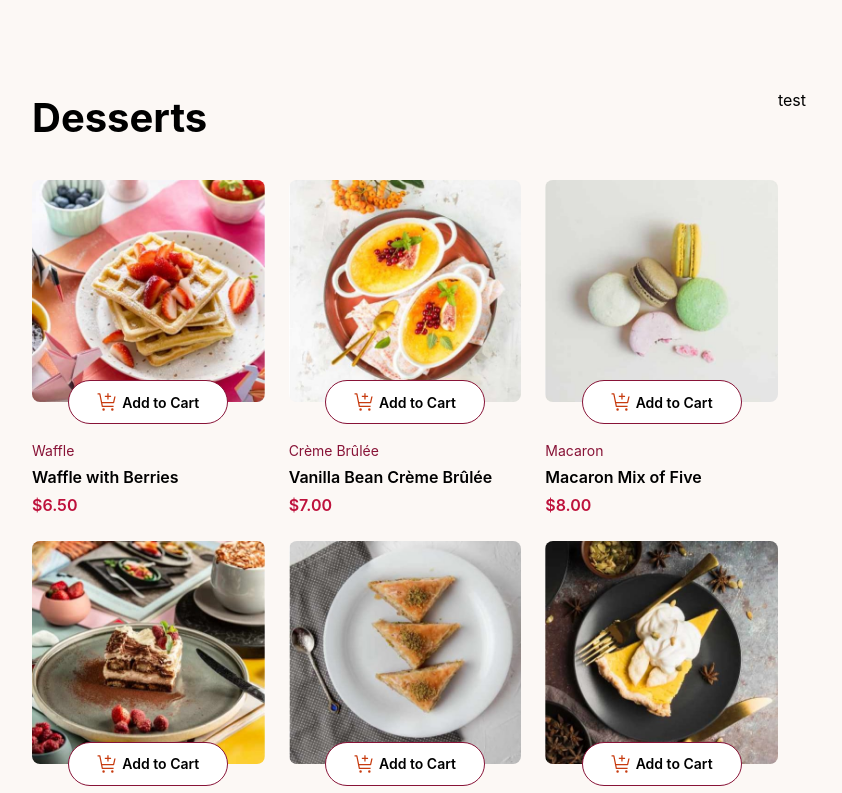
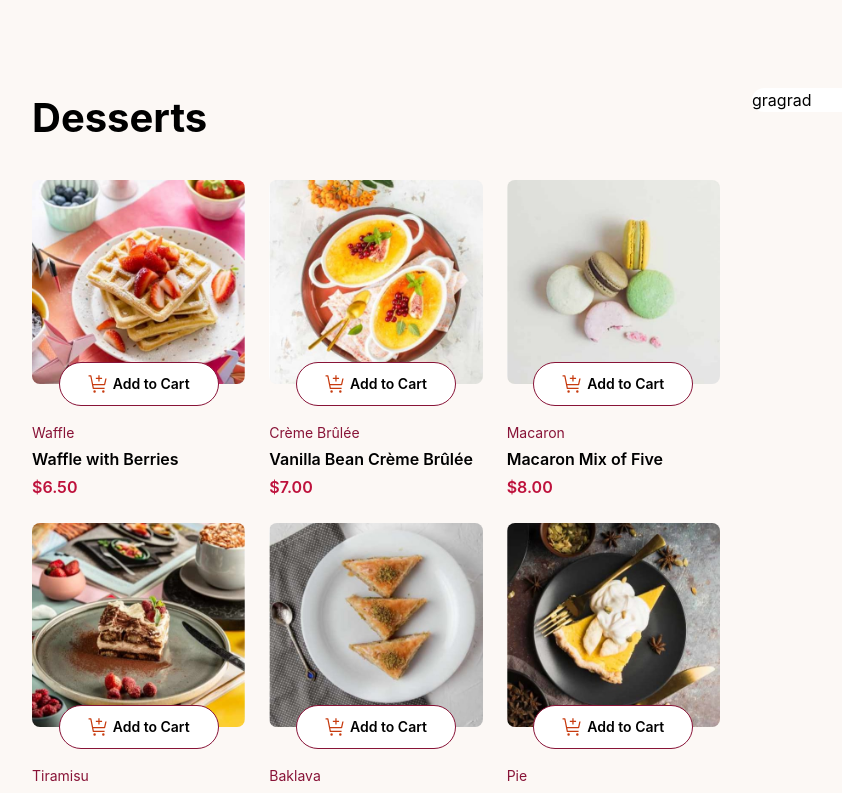
Before and after one commit to LukeT2340/ProductListWithCart, a React (Create React App) app: page / in a window 1280 px wide. Shown: the top 793 px of the page, without its empty margins (56-898 px from the left). Built offline with nearby package versions, Linux system fonts and the light colour scheme.

Commit message:
Fixed incrementing and decrementing number of items in cart

```diff
--- a/src/App.tsx
+++ b/src/App.tsx
@@ -1,14 +1,15 @@
 import './App.css'
 import ProductsDisplay from './components/ProductsDisplay'
+import Cart from './components/Cart'
 
 function App() {
   return (
-    <div className="flex flex-row bg-lightCream p-[88px]">
+    <div className="flex flex-row bg-lightCream p-[88px] gap-[32px]">
       <div className='flex flex-col w-[800px]'>
         <ProductsDisplay />
       </div>
       <div className='w-[384px]'>
-        <h1>test</h1>
+        <Cart />
       </div>
     </div>
   )
--- a/src/ProductsList.ts
+++ b/src/ProductsList.ts
@@ -1,15 +1,15 @@
-import { Product } from "./ProductClass";
+import { Product } from "./classes/ProductClass";
 
 const productsList = [
-    new Product("Waffle with Berries", "Waffle", 6.50, "waffle"),
-    new Product("Vanilla Bean Crème Brûlée", "Crème Brûlée", 7.00, "creme-brulee"),
-    new Product("Macaron Mix of Five", "Macaron", 8.00, "macaron"),
-    new Product("Classic Tiramisu", "Tiramisu", 5.50, "Tiramisu"),
-    new Product("Pistachio Baklava", "Baklava", 4.00, "Baklava"),
-    new Product("Lemon Meringue Pie", "Pie", 5.00, "meringue"),
-    new Product("Red Velvet Cake", "Cake", 4.50, "cake"),
-    new Product("Salted Caramel Brownie", "Brownie", 5.50, "Brownie"),
-    new Product("Vanilla Panna Cotta", "Panna Cotta", 6.50, "panna-cotta")
+    new Product("Waffle with Berries", "Waffle", 6.50, "waffle", 0),
+    new Product("Vanilla Bean Crème Brûlée", "Crème Brûlée", 7.00, "creme-brulee", 0),
+    new Product("Macaron Mix of Five", "Macaron", 8.00, "macaron", 0),
+    new Product("Classic Tiramisu", "Tiramisu", 5.50, "Tiramisu", 0),
+    new Product("Pistachio Baklava", "Baklava", 4.00, "Baklava", 0),
+    new Product("Lemon Meringue Pie", "Pie", 5.00, "meringue", 0),
+    new Product("Red Velvet Cake", "Cake", 4.50, "cake", 0),
+    new Product("Salted Caramel Brownie", "Brownie", 5.50, "Brownie", 0),
+    new Product("Vanilla Panna Cotta", "Panna Cotta", 6.50, "panna-cotta", 0)
 ]
 
 // Add this line to make the file a module
--- a/src/ProductClass.ts
+++ b/src/classes/ProductClass.ts
@@ -3,6 +3,7 @@ export interface ProductInterface {
   shortTitle: string;
   price: number;
   imageName: string;
+  amount: number;
 }
 
 export class Product {
@@ -10,11 +11,13 @@ export class Product {
   shortTitle: string;
   price: number;
   imageName: string;
+  amount: number;
 
-  constructor(longTitle: string, shortTitle: string, price: number, imageName: string) {
+  constructor(longTitle: string, shortTitle: string, price: number, imageName: string, amount: number) {
     this.longTitle = longTitle;
     this.shortTitle = shortTitle;
     this.price = price;
     this.imageName = imageName;
+    this.amount = amount
   }
 }
--- /dev/null
+++ b/src/components/Cart.tsx
@@ -0,0 +1,9 @@
+const Cart = () => {
+    return (
+        <div className="bg-white w-[384px] rounded-[12px]">
+            <p> gragrad</p>
+        </div>
+    )
+}
+
+export default Cart
--- a/src/components/ProductPreview.tsx
+++ b/src/components/ProductPreview.tsx
@@ -1,34 +1,46 @@
-import { ProductInterface } from '../ProductClass'
+import { ProductInterface } from '../classes/ProductClass'
 import React from 'react'
+import ProductPreviewProps from '../interfaces/ProductPreviewProps'
 
-interface ProductPreviewProps {
-    product: ProductInterface;
-    isSelected: Boolean;
-    setSelectedProducts: React.Dispatch<React.SetStateAction<ProductInterface[]>>;
-}
+const ProductPreview: React.FC<ProductPreviewProps> = ({ product, isSelected, setProducts }) => {
+    // Handle increment product amount in cart
+    const handleIncrementProductAmount = (product: ProductInterface) => {
+        setProducts(prevProducts =>
+            prevProducts.map(p =>
+                p.longTitle === product.longTitle ? { ...p, amount: p.amount + 1 } : p
+            )
+        )
+    }
 
-const ProductPreview: React.FC<ProductPreviewProps> = ({ product, isSelected, setSelectedProducts }) => {
-    // Handle add to cart button clicked
-    const handleAddToCartClicked = (product: ProductInterface) => {
-        setSelectedProducts(prevProducts => [...prevProducts, product])
+    // Handle decre,emt product amount in cart
+    const handleDecrementProductAmount = (product: ProductInterface) => {
+        setProducts(prevProducts =>
+            prevProducts.map(p =>
+                p.longTitle === product.longTitle ?
+                    p.amount > 0 ?
+                        { ...p, amount: p.amount - 1 } : p
+                        : p
+            )
+        )
     }
+
 
     return (
         <div className='flex flex-col font-RedHat'>
             <div className='relative flex justify-center items-center'>
                 <img className="rounded-[8px] z-1 mb-[22px]" src={`/assets/images/image-${product.imageName}-desktop.jpg`} alt={product.shortTitle} />
                 {isSelected ? (
-                    <div className='px-5 flex z-2 absolute bottom-0 bg-red-600 w-[160px] rounded-[999px] h-[44px]'>
-                        <button>
-                            <img src="/assets/images/icon-decrement-quantity.svg" alt="remove item icon"></img>
+                    <div className='px-5 flex z-2 items-center justify-between absolute bottom-0 bg-red-600 w-[160px] rounded-full h-[44px]'>
+                        <button onClick={() => handleDecrementProductAmount(product)} className="flex justify-center items-center border w-[20px] h-[20px] border-white rounded-full">
+                            <img src="/assets/images/icon-decrement-quantity.svg" alt="add item icon"></img>
                         </button>
-                        <p></p>
-                        <button>
-
+                        <p className='text-[14px] text-white font-semibold'>{product.amount}</p>
+                        <button onClick={() => handleIncrementProductAmount(product)} className="flex justify-center items-center border w-[20px] h-[20px] border-white rounded-full">
+                            <img src="/assets/images/icon-increment-quantity.svg" alt="remove item icon"></img>
                         </button>
                     </div>
                 ) : (
-                    <button onClick={() => handleAddToCartClicked(product)} className='gap-1 flex z-2 absolute border-rose-900 border-[1px] bottom-0 bg-white w-[160px] rounded-[999px] h-[44px] justify-center items-center'>
+                    <button onClick={() => handleIncrementProductAmount(product)} className='gap-1 flex z-2 absolute border-rose-900 border-[1px] bottom-0 bg-white w-[160px] rounded-full h-[44px] justify-center items-center'>
                         <img src="/assets/images/icon-add-to-cart.svg" alt="Add item to cart icon"></img>
                         <p className='font-semibold text-[14px]'>Add to Cart</p>
                     </button>
--- a/src/components/ProductsDisplay.tsx
+++ b/src/components/ProductsDisplay.tsx
@@ -1,24 +1,21 @@
 import productsList from '../ProductsList'
 import ProductPreview from './ProductPreview'
-import { ProductInterface } from '../ProductClass'
 import { useState } from 'react'
 
 function ProductsDisplay() {
-    const products = productsList;
-    const [selectedProducts, setSelectedProducts] = useState<ProductInterface[]>([]);
+    const [products, setProducts] = useState(productsList);
 
     // Check if a product is selected based on longTitle
-    const isProductSelected = (productLongTitle: String) => {
-        return selectedProducts.some(selectedProduct => selectedProduct.longTitle === productLongTitle);
+    const isProductSelected = (productLongTitle: string) => {
+        return products.some(product => product.longTitle === productLongTitle && product.amount > 0)
     }
-
 
     return (
       <>
         <h1 className='text-[40px] font-RedHat font-bold mb-[32px]'>Desserts</h1>
         <div className='grid grid-cols-3 gap-[24px]'>
           {products.map((product)=>(
-            <ProductPreview key={product.longTitle} product={product} isSelected={isProductSelected(product.longTitle)} setSelectedProducts={setSelectedProducts}/>
+            <ProductPreview key={product.longTitle} product={product} isSelected={isProductSelected(product.longTitle)} setProducts={setProducts}/>
           ))}
         </div>
       </>
--- /dev/null
+++ b/src/interfaces/ProductPreviewProps.tsx
@@ -0,0 +1,9 @@
+import { ProductInterface } from '../classes/ProductClass'
+
+interface ProductPreviewProps {
+    product: ProductInterface;
+    isSelected: Boolean;
+    setProducts: React.Dispatch<React.SetStateAction<ProductInterface[]>>;
+}
+
+export default ProductPreviewProps
```
